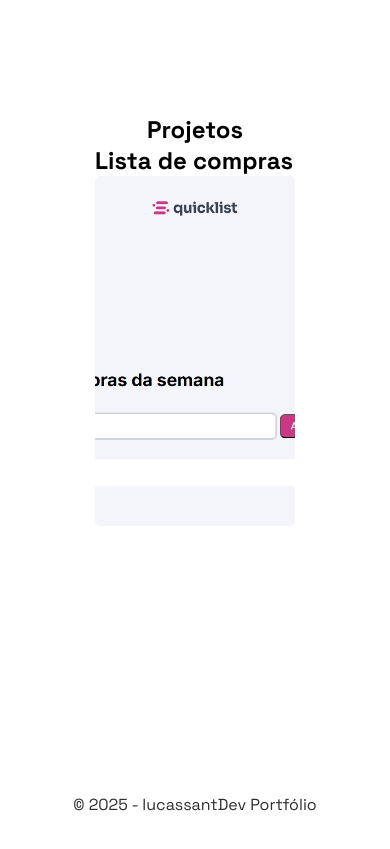
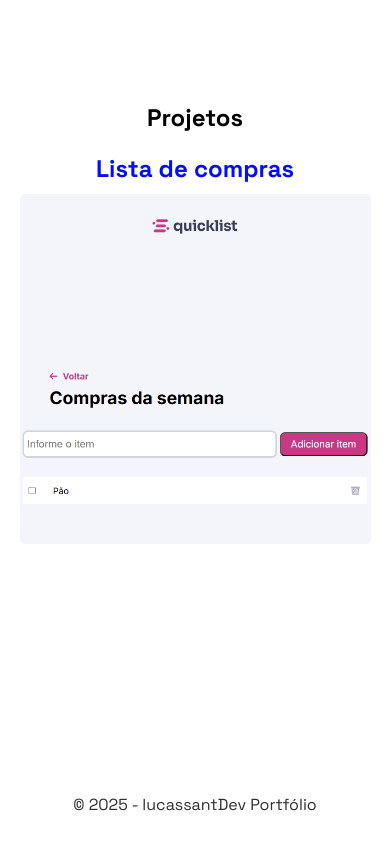
Before and after one commit to lucassantDev/portfolio-25-26, a React (Vite) app in the folder portfolio-react/: page / in a window 390 px wide. Shown: the part 2800-3649 px from the top of the page. Built offline with nearby package versions, Linux system fonts and the light colour scheme.

Commit message:
style: responsividade da section de projetos

```diff
--- a/portfolio-react/src/style/FirstSection.css
+++ b/portfolio-react/src/style/FirstSection.css
@@ -80,7 +80,6 @@ img{
     color: #FFF;
 }
 
-
 @media screen and (min-width: 320px) and (max-width: 490px) {
     .section-text-image{
         width: 100%;
--- a/portfolio-react/src/style/Projects.css
+++ b/portfolio-react/src/style/Projects.css
@@ -8,6 +8,30 @@
     justify-content: center;
 }
 
-.div-projeto{
-    /* border: 1px solid red */
+h2{
+    color: var(--color01);
+    margin: 20px 0 10px 0;
 }
+
+.projeto-01{
+    transition: .3s;
+}
+
+.projeto-01:hover{
+    filter: blur(2px);
+    transition: .3s;
+}
+
+@media screen and (min-width: 320px) and (max-width: 490px) {
+    .div-projeto{
+        display: flex;
+        align-items: center;
+        justify-content: center;
+        flex-direction: column;
+    }
+
+   .projeto-01{
+        width: 90%;
+        object-fit: cover;
+   }
+}
```
